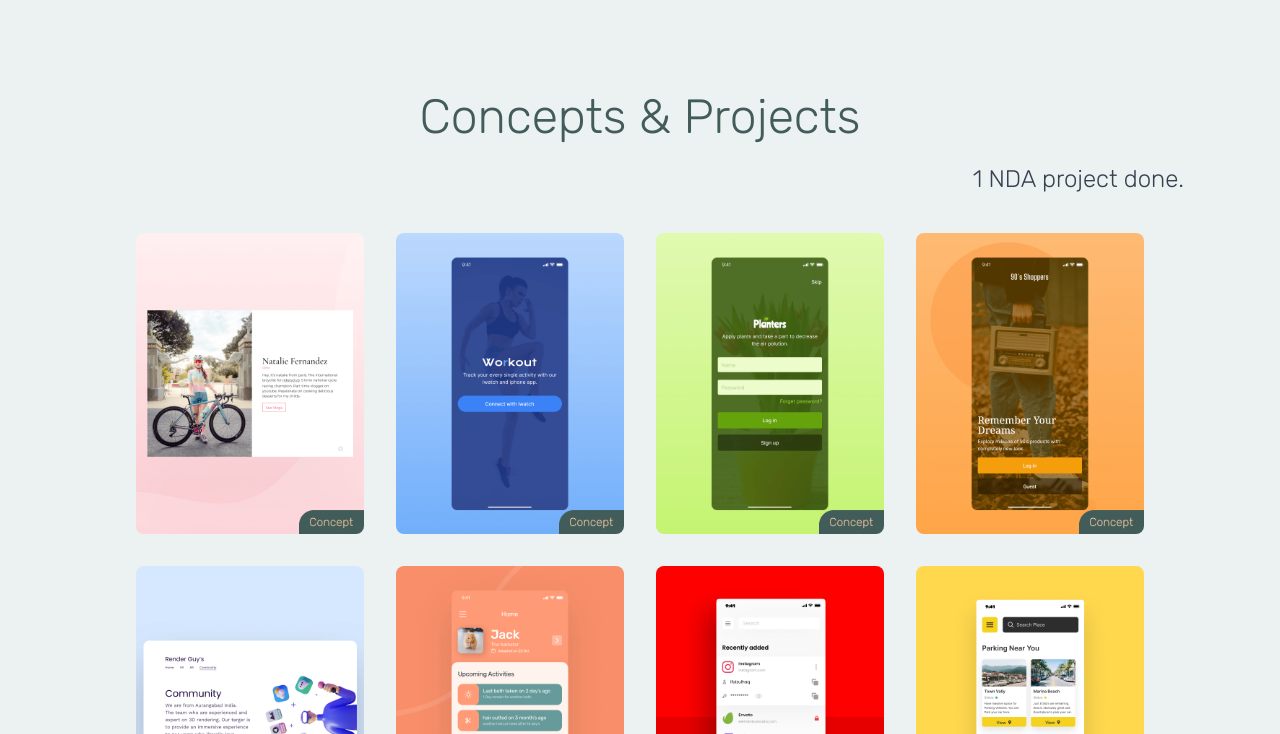
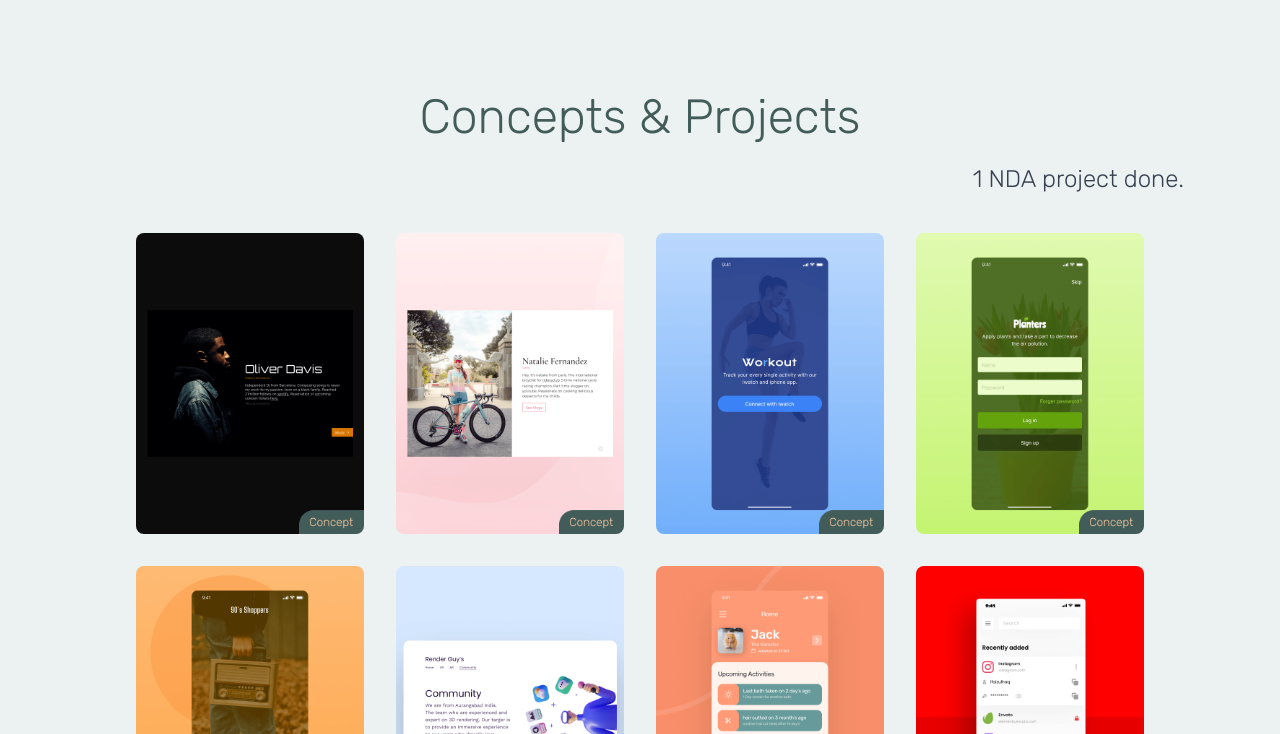
Before and after one commit to faizz-anwar/My-portfolio, a plain HTML site: page index.html in a window 1280 px wide. Shown: the part 647-1381 px from the top of the page. Drawn offline with nearby package versions, Linux system fonts and the light colour scheme.

Commit message:
added dj web concept

```diff
--- a/index.html
+++ b/index.html
@@ -72,6 +72,13 @@
             <div class="container mx-auto px-6 sm:px-10 :px-0">
                 <div class="grid grid-cols-1 md:grid-cols-2 xl:grid-cols-4 gap-8">
                     <!-- New post here! -->
+                    <div class="rounded-lg overflow-hidden">
+                        <a href="https://dribbble.com/shots/14748562-DJ-Web-Concept" target="_blank">
+                            <div><img src="./projects/dj-web-concept.png"
+                                    class="w-full md:transition md:duration-500 md:ease-in-out md:transform md:hover:-translate-y-1 md:hover:z-15 md:hover:scale-110 ..."
+                                    alt="dj web concept"></div>
+                        </a>
+                    </div>
                     <div class="rounded-lg overflow-hidden">
                         <a href="https://dribbble.com/shots/14743130-Cyclist-Web-Concept-dribbble" target="_blank">
                             <div><img src="./projects/cyclist-web-concept.png"
```
Also changed, not shown: projects/dj-web-concept.png (added).
